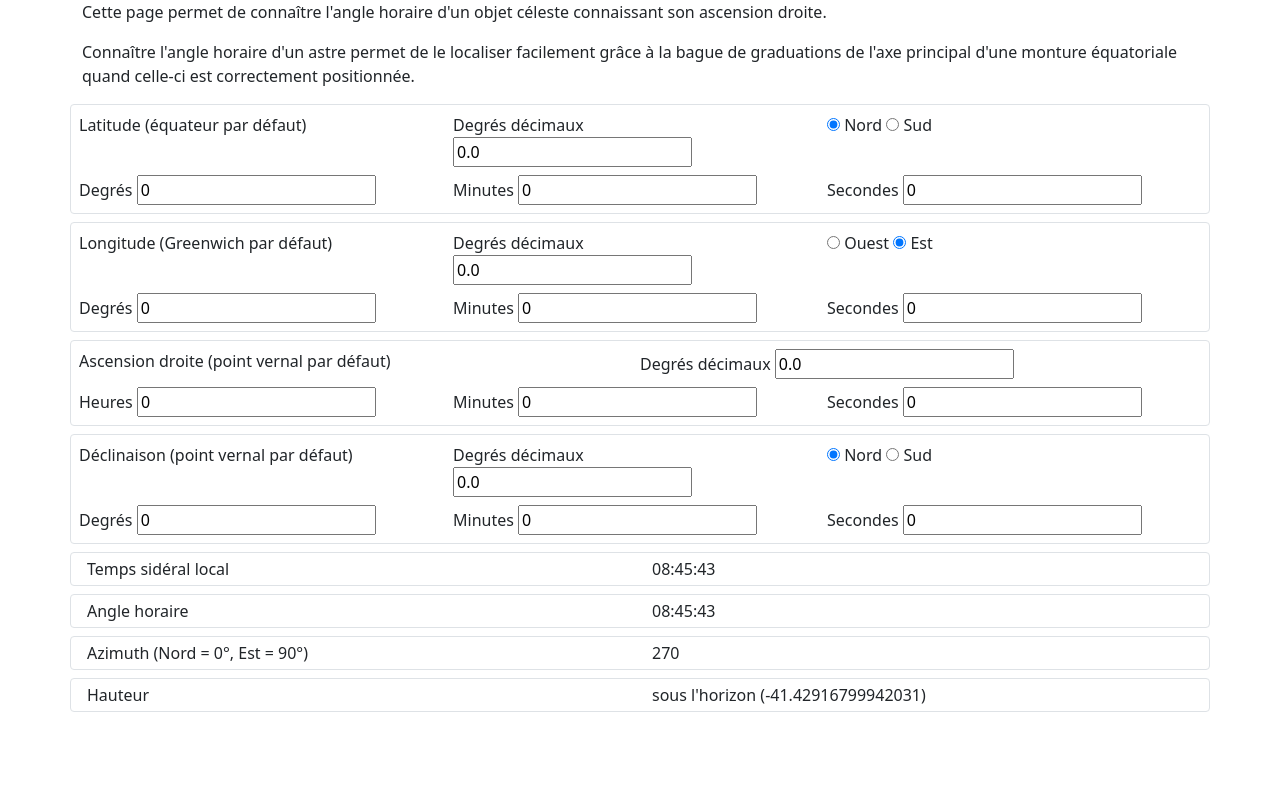
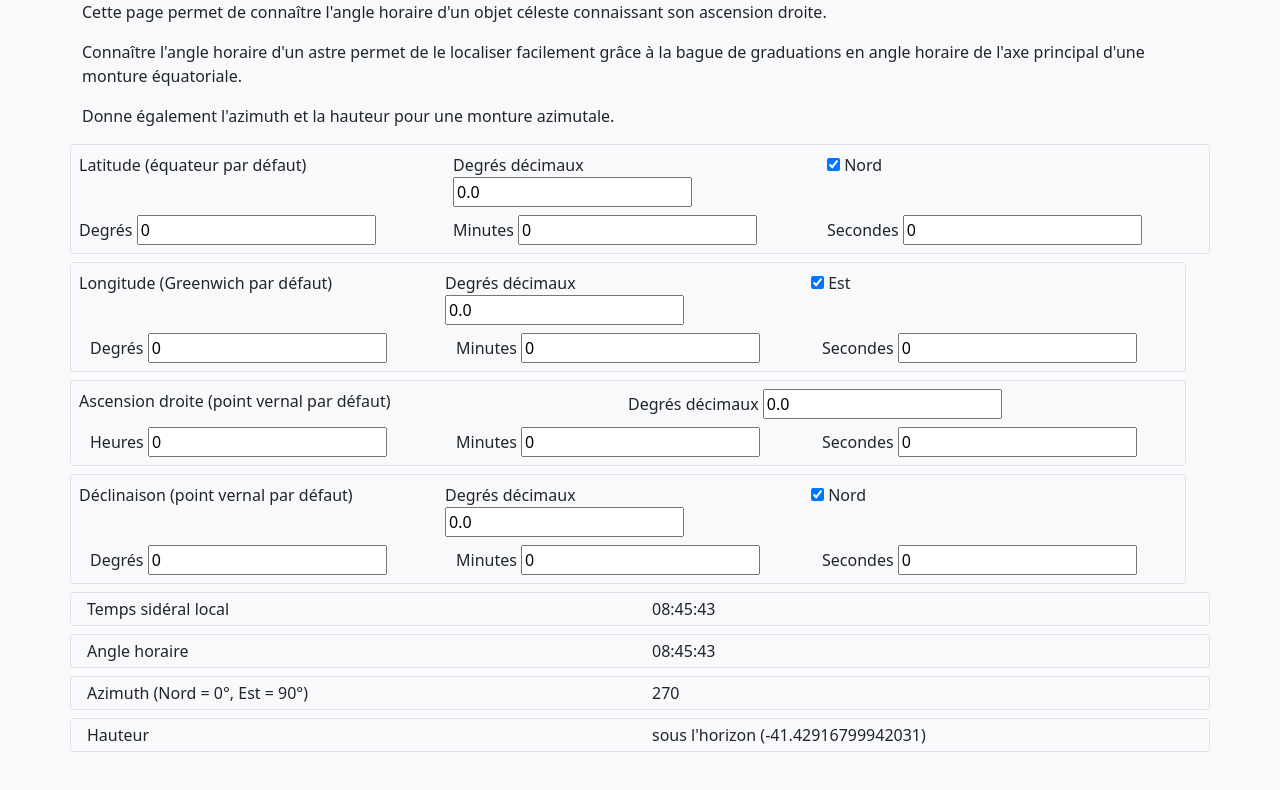
Before and after one commit to bendeg/angle-horaire, a plain HTML site: page index.html in a window 1280 px wide. Drawn offline with Linux system fonts and the light colour scheme.

Commit message:
radio remplacé par checkbox

```diff
--- a/index.html
+++ b/index.html
@@ -11,11 +11,11 @@
   <script src="js/bootstrap.bundle.min.js"></script>
   <script type="module" src="modules/astro.js"></script>
 </head>
-
+  <body class="bg-light">
     <div id="root-container" class="container">
       <p>Cette page permet de connaître l'angle horaire d'un objet céleste connaissant son ascension droite.</p>
-    <p>Connaître l'angle horaire d'un astre permet de le localiser facilement grâce à la bague de graduations de l'axe principal d'une monture équatoriale quand celle-ci est correctement positionnée.</p>
-
+      <p>Connaître l'angle horaire d'un astre permet de le localiser facilement grâce à la bague de graduations en angle horaire de l'axe principal d'une monture équatoriale.</p>
+      <p>Donne également l'azimuth et la hauteur pour une monture azimutale.</p>
       <div class="row border rounded mb-2 p-1">
         <div class="row p-1">
           <div class="col-md-4">
@@ -25,10 +25,8 @@
             <label>Degrés décimaux</label>
           </div>
           <div class="col-md-4">
-          <input id="north" type="radio" name="hemisphere" value="1" checked>
+            <input id="hemisphere" type="checkbox" checked>
             <label for="north">Nord</label>
-          <input id="south" type="radio" name="hemisphere" value="-1">
-          <label for="south">Sud</label>
           </div>
         </div>
         <div class="row p-1">
@@ -44,39 +42,33 @@
         </div>
       </div>
 
-    <div class="row border rounded mb-2 p-1">
+      <div class="input-group row border rounded mb-2 p-1">
         <div class="row p-1">
           <div class="col-md-4">
             <label>Longitude (Greenwich par défaut)</label>
           </div>
           <div id="divlon" class="col-md-4">
               <label>Degrés décimaux</label>
-            <!-- <input id="long" type="text" value="0.0"> -->
             </div>
           <div class="col-md-4">
-          <input type="radio" id="west" name="greenwichmeridian" value="-1">
-          <label for="west">Ouest</label>
-          <input type="radio" id="east" name="greenwichmeridian" value="1" checked>
+            <input type="checkbox" id="greenwichmeridian" checked>
             <label for="east">Est</label>
           </div>
         </div>
         <div class="row p-1">
           <div id="divlond" class="col-md-4">
             <label>Degrés</label>
-          <!-- <input id="divlondegsexd" type="text" value="0"> -->
           </div>
           <div id="divlonm" class="col-md-4">
             <label>Minutes</label>
-          <!-- <input id="londegsexm" type="text" value="0"> -->
           </div>
           <div id="divlons" class="col-md-4">
             <label>Secondes</label>
-          <!-- <input id="londegsexs" type="text" value="0.0"> -->
           </div>
         </div>
       </div>
 
-    <div class="row border rounded mb-2 p-1">
+      <div class="input-group row border rounded mb-2 p-1">
         <div class="row p-1">
           <div class="col-md-6">
             <label>Ascension droite (point vernal par défaut)</label>
@@ -98,34 +90,28 @@
         </div>
       </div>
 
-    <div class="row border rounded mb-2 p-1">
+      <div class="input-group row border rounded mb-2 p-1">
         <div class="row p-1">
           <div class="col-md-4">
             <label>Déclinaison (point vernal par défaut)</label>
           </div>
           <div id="divdec" class="col-md-4">
             <label>Degrés décimaux</label>
-          <!-- <input id="decdeg" type="text" value="0.0"> -->
           </div>
           <div class="col-md-4">
-          <input type="radio" id="decnorth" name="dechemisphere" value="1" checked>
+            <input type="checkbox" id="dechemisphere" checked>
             <label for="decnorth">Nord</label>
-            <input type="radio" id="decsouth" name="dechemisphere" value="-1">
-          <label for="decsouth">Sud</label>
           </div>
         </div>
         <div class="row p-1">
           <div id="divdecd" class="col-md-4">
             <label>Degrés</label>
-          <!-- <input id="decd" type="text" value="0"> -->
           </div>
           <div id="divdecm"  class="col-md-4">
             <label>Minutes</label>
-          <!-- <input id="decm" type="text" value="0"> -->
           </div>
           <div id="divdecs" class="col-md-4">
             <label>Secondes</label>
-          <!-- <input id="decs" type="text" value="0.0"> -->
           </div>
         </div>
       </div>
@@ -163,4 +149,5 @@
         </div>
       </div>
     </div>
+  </body>
 </html>
--- a/modules/astro.js
+++ b/modules/astro.js
@@ -25,7 +25,7 @@ async function mainLoop() {
   while(true) {
     await sleep(1000);
 
-    lst = AA.Algorithms.localSideralTime(parseFloat(lon.getValue()) * (document.getElementsByName("greenwichmeridian")[1].checked ? 1 : -1) );
+    lst = AA.Algorithms.localSideralTime(parseFloat(lon.getValue()) * (document.getElementById("greenwichmeridian").checked ? 1 : -1) );
     localsideraltime.innerText = AA.Algorithms.degreeToHMS(lst);
 
     ha = lst - parseFloat(ra.getValue());
@@ -33,8 +33,8 @@ async function mainLoop() {
 
     azimutalCoordinates = AA.Algorithms.equatorialToAzimutal(
                               ha,
-                              parseFloat(lat.getValue()) * (document.getElementsByName("hemisphere")[0].checked ? 1 : -1),
-                              parseFloat(dec.getValue()) * (document.getElementsByName("dechemisphere")[0].checked ? 1 : -1)
+                              parseFloat(lat.getValue()) * (document.getElementById("hemisphere").checked ? 1 : -1),
+                              parseFloat(dec.getValue()) * (document.getElementById("dechemisphere").checked ? 1 : -1)
                               );
     azimuth.innerText = azimutalCoordinates.A;
     hauteur.innerText = azimutalCoordinates.h >= 0 ? azimutalCoordinates.h : "sous l'horizon (" + azimutalCoordinates.h + ")";
```
Also changed, not shown: modules/inputs.js (+10 -4 lines). Lines whose indentation alone changed are shown as unchanged.
